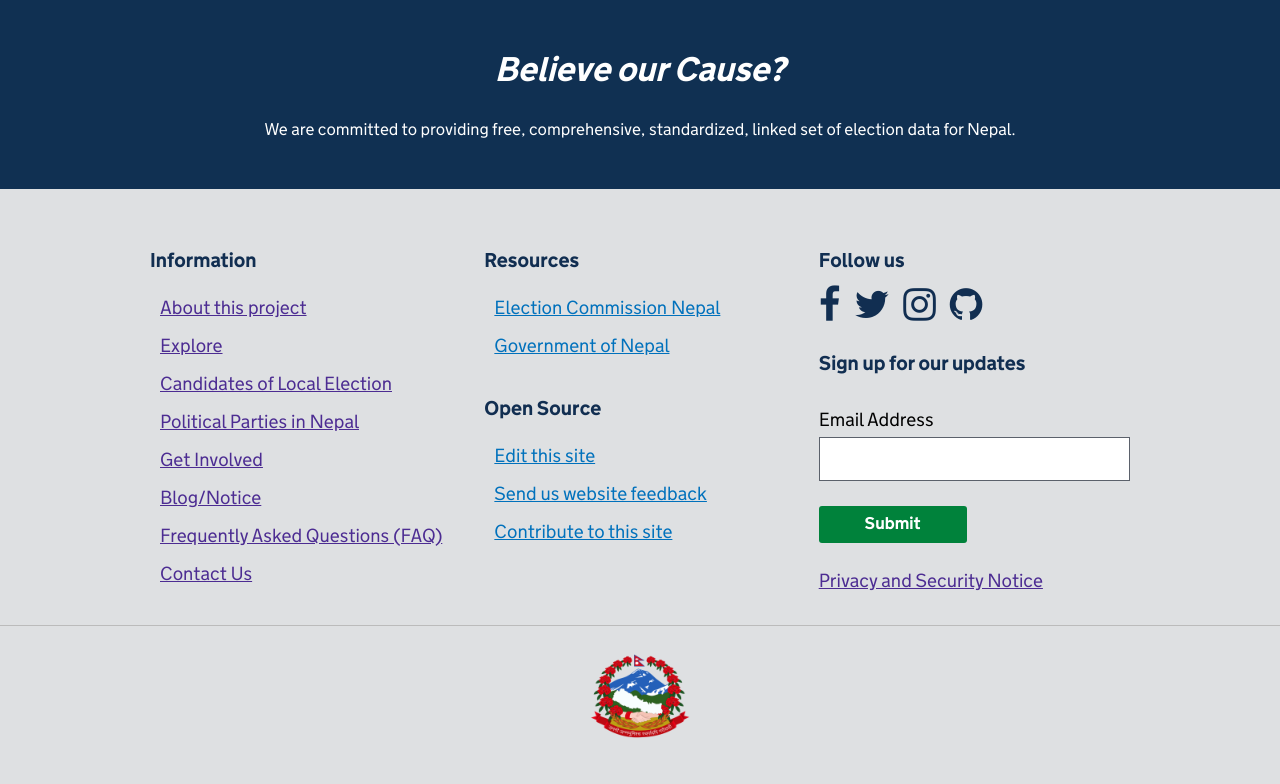
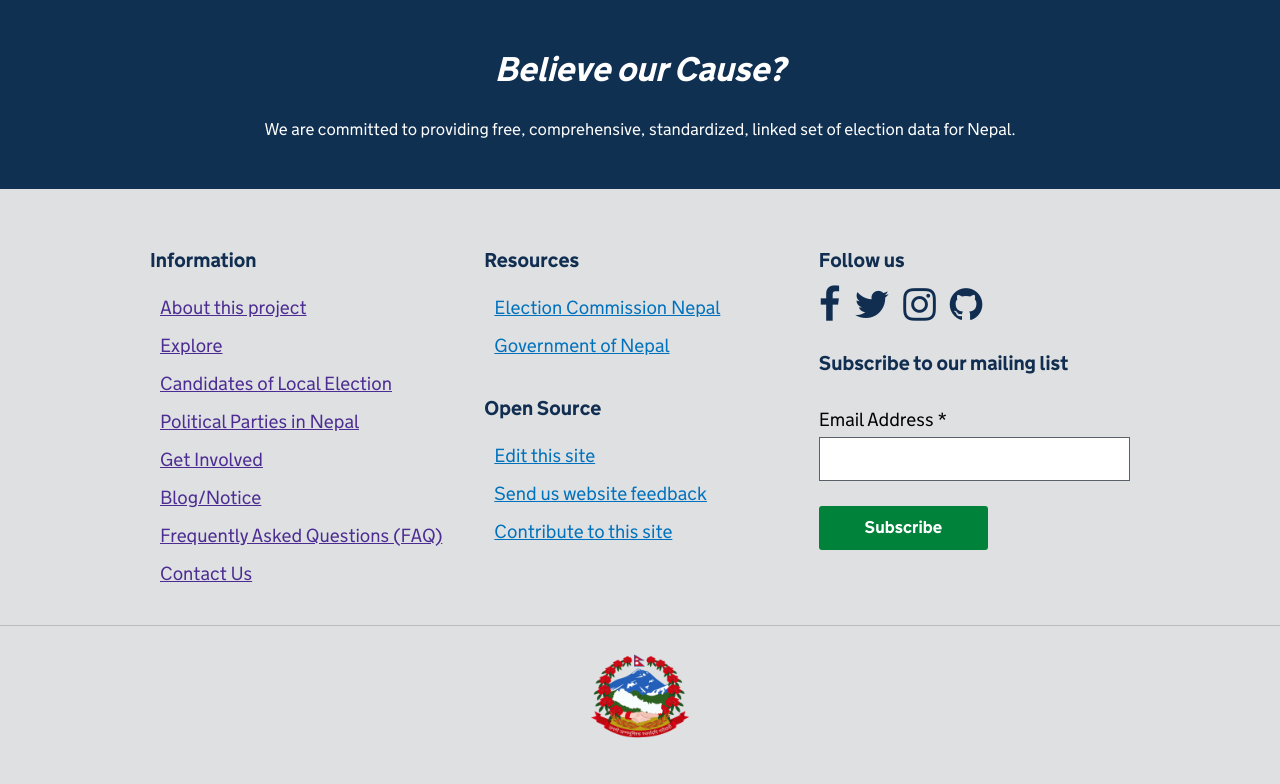
Before and after one commit to NepalGov/ElectionPortal, a Django app: template e2074/templates/index.html in a window 1280 px wide. Shown: the part 1209-1993 px from the top of the page. Run offline with Django 3.2, Linux system fonts and the light colour scheme; the template is opened without the code that fills it, so the values that code supplies are empty; some libraries are stand-ins or nearby versions.

Commit message:
integrate MailChimp

```diff
--- a/e2074/templates/include/footer.html
+++ b/e2074/templates/include/footer.html
@@ -40,23 +40,23 @@
 	  <a href="https://github.com/" target="_blank"><i class="fa fa-2x fa-github" aria-hidden="true" title="GitHub"></i><span class="sr-only">Facebook</span></a>
       <br />
       <br />
-      <form action="" method="post" id="mc-embedded-subscribe-form" name="mc-embedded-subscribe-form" class="validate" target="_blank" novalidate>
-        <fieldset>
-          <h3>Sign up for our updates</h3>
-          <div class="election-width text_block">
-            <label for="mce-EMAIL">Email Address </label>
-            <input type="email" value="" name="EMAIL" class="required email" id="mce-EMAIL">
-            <div id="mce-responses" class="clear">
-              <div class="response" id="mce-error-response" style="display:none"></div>
-              <div class="response" id="mce-success-response" style="display:none"></div>
-            </div>
-            <!-- real people should not fill this in and expect good things - do not remove this or risk form bot signups-->
-            <div style="position: absolute; left: -5000px;" aria-hidden="true">
-              <input type="text" name="" tabindex="-1" value=""> </div>
-            <button type="submit" value="" class="election-button">Submit</button>
-          </div> <a href="">Privacy and Security Notice</a>
-        </fieldset>
-      </form>
+<form action="https://electionportal.us15.list-manage.com/subscribe/post?u=63bce37c1efddaa98f8a91e4f&amp;id=6ce73e41a7" method="post" id="mc-embedded-subscribe-form" name="mc-embedded-subscribe-form" class="validate" target="_blank" novalidate>
+	<h3>Subscribe to our mailing list</h3>
+<div class="mc-field-group">
+	<label for="mce-EMAIL">Email Address  <span class="asterisk">*</span>
+</label>
+	<input type="email" value="" name="EMAIL" class="required email" id="mce-EMAIL">
+</div>
+	<div id="mce-responses" class="clear">
+		<div class="response" id="mce-error-response" style="display:none"></div>
+		<div class="response" id="mce-success-response" style="display:none"></div>
+	</div>    <!-- real people should not fill this in and expect good things - do not remove this or risk form bot signups-->
+    <div style="position: absolute; left: -5000px;" aria-hidden="true"><input type="text" name="b_63bce37c1efddaa98f8a91e4f_6ce73e41a7" tabindex="-1" value=""></div>
+    <div class="clear"><input type="submit" value="Subscribe" name="subscribe" id="mc-embedded-subscribe" class="button"></div>
+
+</form>
+<script type='text/javascript' src='https://s3.amazonaws.com/downloads.mailchimp.com/js/mc-validate.js'></script><script type='text/javascript'>(function($) {window.fnames = new Array(); window.ftypes = new Array();fnames[0]='EMAIL';ftypes[0]='email';fnames[1]='FNAME';ftypes[1]='text';fnames[2]='LNAME';ftypes[2]='text';}(jQuery));var $mcj = jQuery.noConflict(true);</script>
+<!--End mc_embed_signup-->
     </div>
   </div>
   <div class="gov-logo">
```
